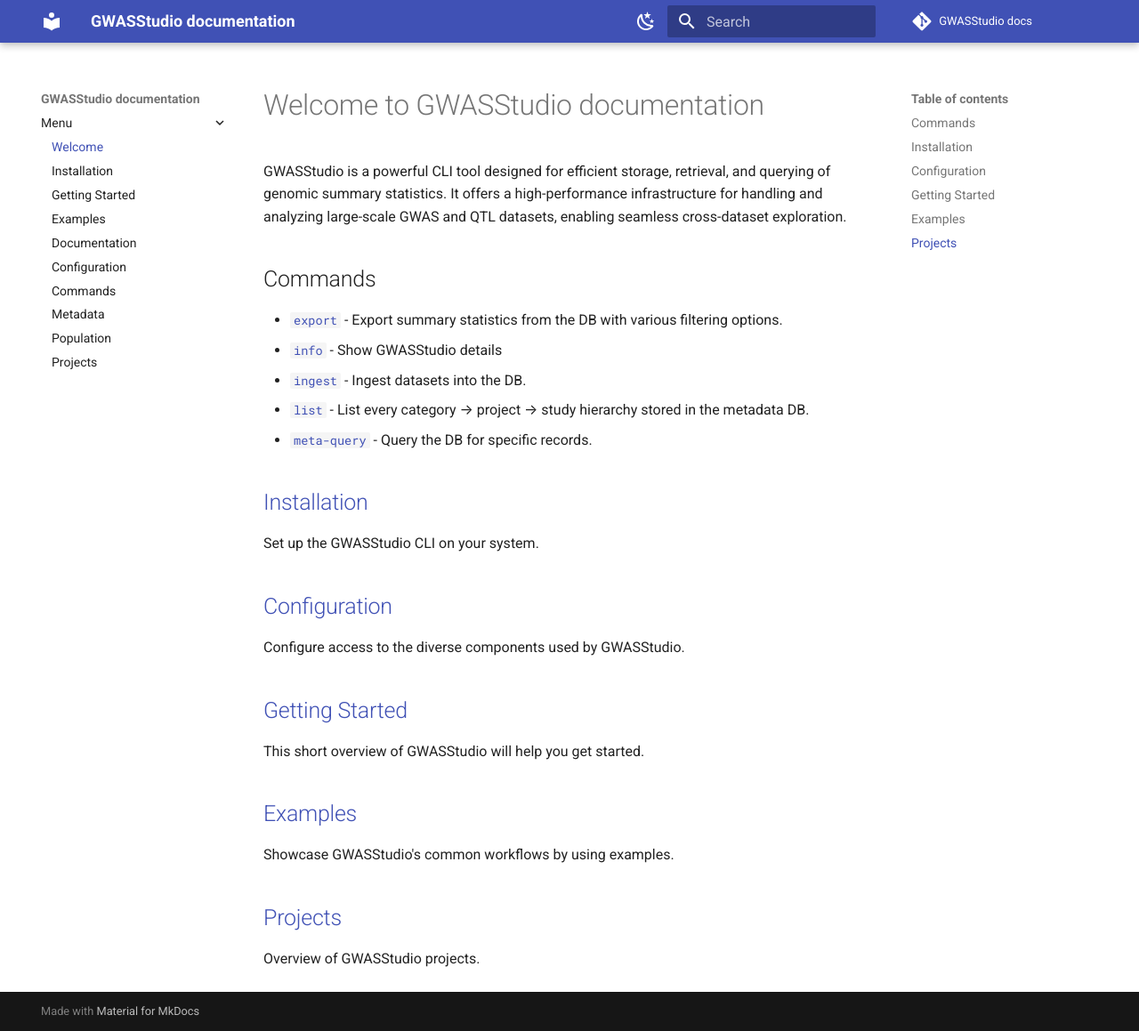
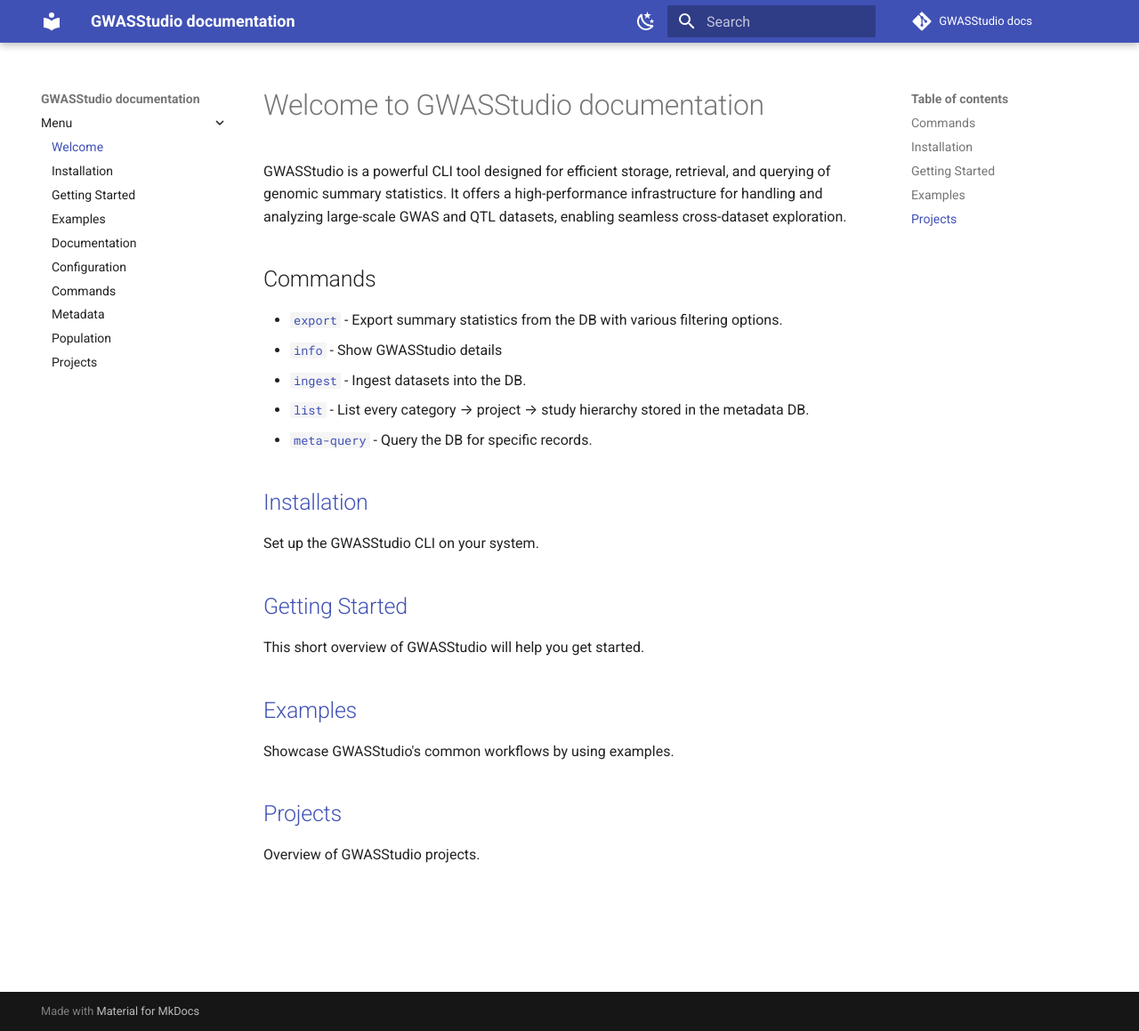
Before and after one commit to ht-diva/gwasstudio, an MkDocs documentation site: the page built from docs/index.md, in a window 1280 px wide and 1159 px high. Shown: the whole window at 89% size. Built offline with MkDocs 1.6.1 and Material for MkDocs 9.7.7, drawn with Linux system fonts in a browser that asks for light colours; comment, search, counter and statistics services are not loaded.

Commit message:
docs: minor

```diff
--- a/docs/index.md
+++ b/docs/index.md
@@ -15,10 +15,6 @@
 
 Set up the GWASStudio CLI on your system.
 
-## [Configuration](configuration.md)
-
-Configure access to the diverse components used by GWASStudio.
-
 ## [Getting Started](getting-started.md)
 
 This short overview of GWASStudio will help you get started.
```
